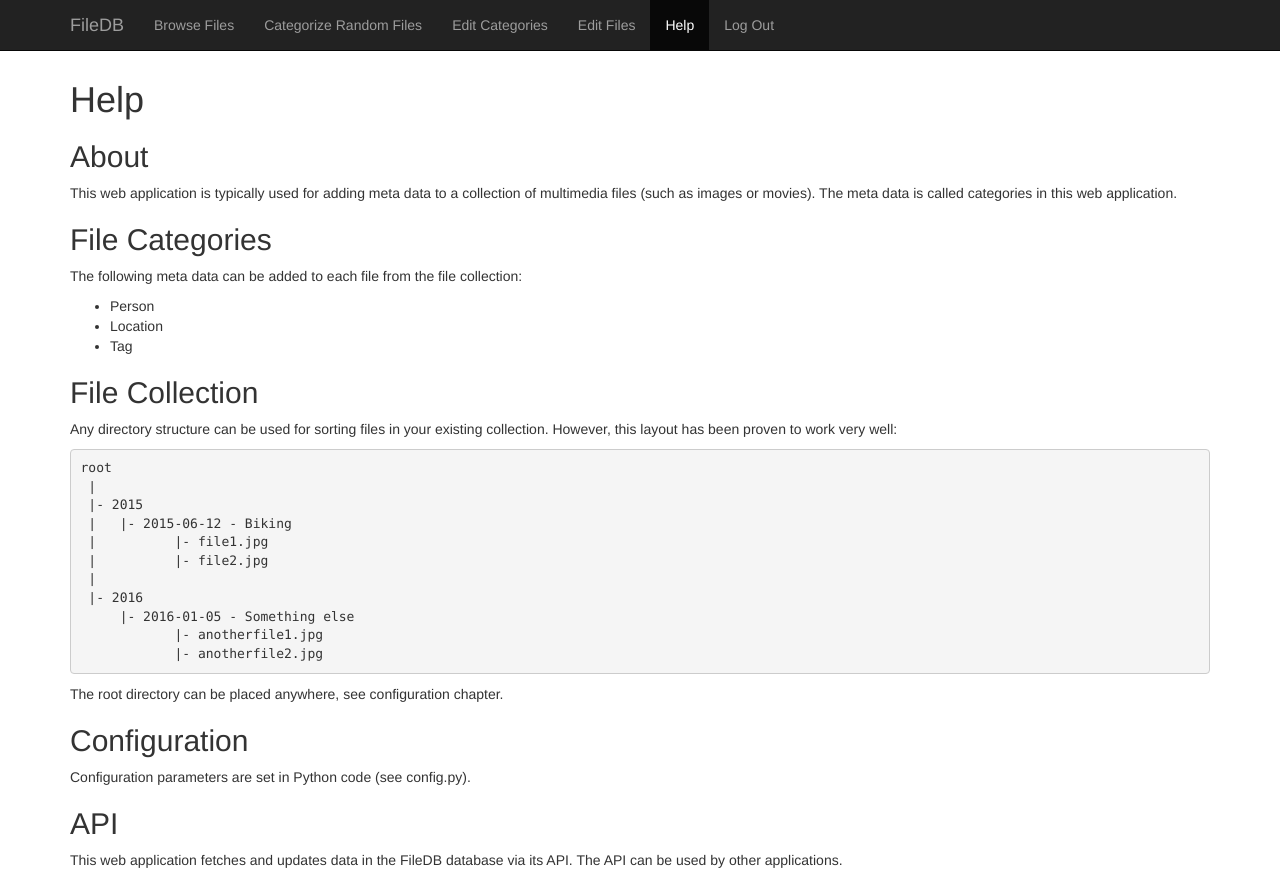
After one commit to ponmar/filedb, a Flask app: page /help in a window 1280 px wide. The commit adds this page. Run offline with Flask 2, Linux system fonts and the light colour scheme; the visitor is signed in with stand-in values (Sample User, id 1); some libraries are stand-ins or nearby versions.

Commit message:
Created a help page

```diff
--- a/flaskr.py
+++ b/flaskr.py
@@ -74,11 +74,11 @@ def app_categories():
     return render_template('categories.html')
 
 
-@app.route('/about')
-def app_about():
+@app.route('/help')
+def app_help():
     if not session.get('logged_in'):
         return redirect(url_for('app_index'))
-    return render_template('about.html')
+    return render_template('help.html')
 
 
 @app.route('/person/<int:id>', methods=['GET'])
--- /dev/null
+++ b/templates/help.html
@@ -0,0 +1,47 @@
+{% extends "layout.html" %}
+{% block content %}
+
+<script>
+	$("#about_page").addClass('active');
+</script>
+
+{% if session.logged_in %}
+
+<h1>Help</h1>
+
+<h2>About</h2>
+<p>This web application is typically used for adding meta data to a collection of multimedia files (such as images or movies). The meta data is called categories in this web application.</p>
+
+<h2>File Categories</h2>
+<p>The following meta data can be added to each file from the file collection:</p>
+<ul>
+<li>Person</li>
+<li>Location</li>
+<li>Tag</li>
+</ul>
+
+<h2>File Collection</h2>
+<p>Any directory structure can be used for sorting files in your existing collection. However, this layout has been proven to work very well:</p>
+<pre>
+root
+ |
+ |- 2015
+ |   |- 2015-06-12 - Biking
+ |          |- file1.jpg
+ |          |- file2.jpg
+ |
+ |- 2016
+     |- 2016-01-05 - Something else
+            |- anotherfile1.jpg
+            |- anotherfile2.jpg
+</pre>
+The root directory can be placed anywhere, see configuration chapter.
+
+<h2>Configuration</h2>
+Configuration parameters are set in Python code (see config.py).
+
+<h2>API</h2>
+<p>This web application fetches and updates data in the FileDB database via its API. The API can be used by other applications.</p>
+
+{% endif %}
+{% endblock %}
--- a/templates/layout.html
+++ b/templates/layout.html
@@ -34,7 +34,7 @@
             <li id="categorize_random_files_page"><a href="">Categorize Random Files</a></li>
             <li id="edit_categories_page"><a href="{{ url_for('app_categories') }}">Edit Categories</a></li>
             <li id="files_page"><a href="{{ url_for('app_files') }}">Edit Files</a></li>
-            <li id="about_page"><a href="{{ url_for('app_about') }}">About</a></li>
+            <li id="about_page"><a href="{{ url_for('app_help') }}">Help</a></li>
             {% if session.logged_in %}
               <li><a href="{{ url_for('app_logout') }}">Log Out</a></li>
             {% else %}
```
Also changed, not shown: templates/about.html (deleted, +0 -14 lines).
